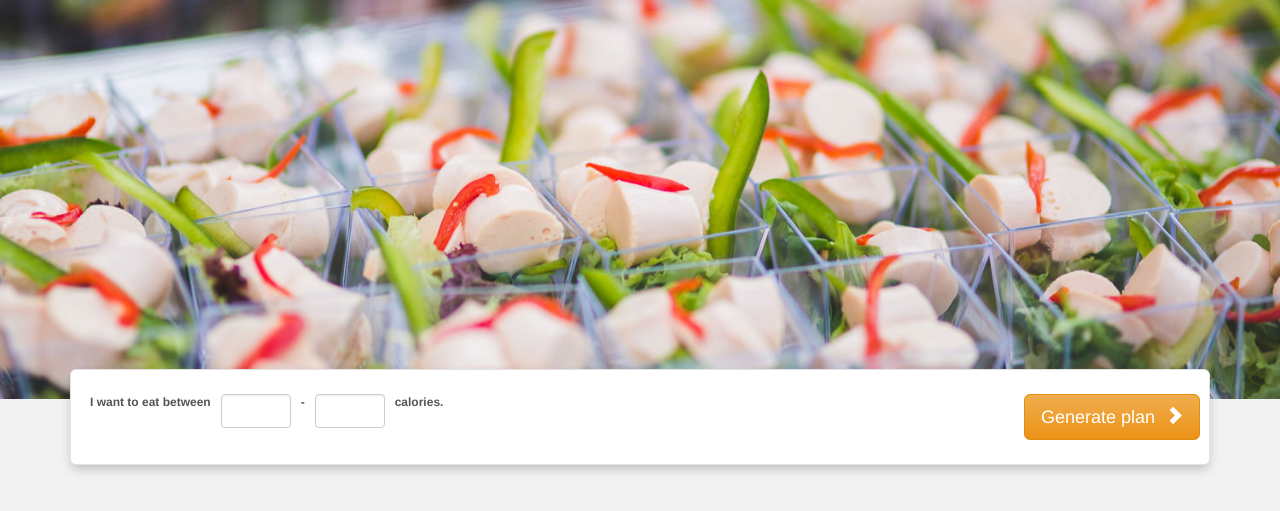
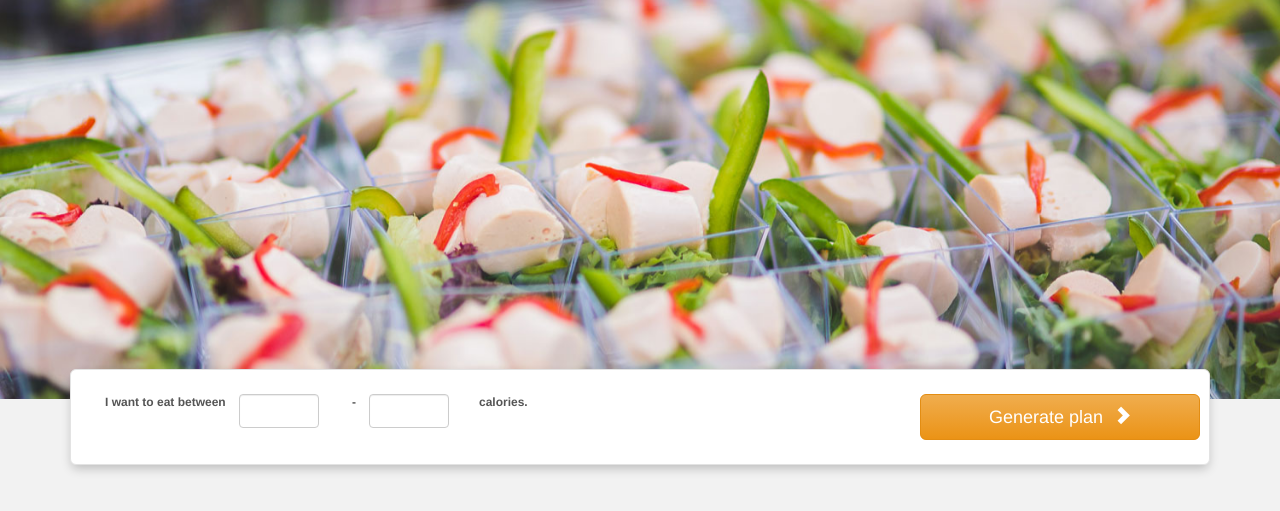
Before and after one commit to raresluncan/idealfoods, a Django app: page / in a window 1280 px wide. Shown: the part 53-564 px from the top of the page. Run offline with Django 3.2, Linux system fonts and the light colour scheme; parts of the project's set-up code (start-up, migrations or seed data) failed here and were passed over; some libraries are stand-ins or nearby versions.

Commit message:
Use bootstrap cols for calories input layout.

```diff
--- a/app/static/app/css/common.css
+++ b/app/static/app/css/common.css
@@ -20,6 +20,12 @@ html body {
   vertical-align: middle;
 }
 
+.home-inputs .form-group {
+  margin: 0;
+  padding: 0;
+}
+
+
 .btn.btn-warning {
   color: #ffffff;
   background-color: #F0AD4E;
--- a/app/static/app/css/home.css
+++ b/app/static/app/css/home.css
@@ -21,14 +21,24 @@
 
 .home-main-input .form-group {
   margin: 0px;
+  height: 34px;
+  max-width: 100px;
 }
 
-.well.well-lg .home-inputs {
-  vertical-align: middle;
+.home-main-input .form-group input {
+  max-width: 80px;
 }
 
-.form-control.home-input-number {
-  max-width: 70px;
+.home-inputs .home-main-text {
+  margin: 0px;
+  text-align: left;
+  padding: 0px;
+  max-width: 124px;
+}
+
+.home-main-text.hyphen-sm-1 {
+  max-width: 10px;
+  text-align: center;
 }
 
 /* viewport for bootstrap 3 xs */
@@ -37,4 +47,9 @@
     margin-top: 10px;
     z-index: 100;
   }
+
+  .home-inputs .home-main-text {
+    text-align: center;
+    margin-top: 10px;
+  }
 }
--- a/app/templates/app/home.html
+++ b/app/templates/app/home.html
@@ -11,27 +11,27 @@
   <div class="animated bounceInLeft container">
     <div class="well well-lg home-main-input">
       <div class="row vertical-align">
-        <button type="button" class="btn btn-warning btn-lg pull-right">
+        <div class="home-inputs vertical-align col-xs-12 col-sm-9">
+          <div class="home-main-text col-xs-12 col-sm-3">
+            <p>I want to eat between</p>
+          </div>
+          <div class="form-group col-xs-12 col-sm-3">
+            <input type="text" class="form-control home-input-number-min">
+          </div>
+          <div class="home-main-text col-xs-12 col-sm-1 hyphen-sm-1">
+            <p> - </p>
+          </div>
+          <div class="form-group col-xs-12 col-sm-3">
+            <input type="text" class="form-control home-input-number-max">
+          </div>
+          <div class="home-main-text col-xs-12 col-sm-1">
+            <p>calories.</p>
+          </div>
+        </div>
+        <button type="button" class="btn btn-warning btn-lg col-xs-12 col-sm-3">
           Generate plan
           <span class="glyphicon glyphicon-chevron-right btn-glyph-after"></span>
         </button>
-        <div class="home-inputs row vertical-align col-sm-9">
-          <div class="home-main-text pull-left">
-            I want to eat between
-          </div>
-          <div class="form-group pull-left">
-            <input type="text" class="form-control home-input-number">
-          </div>
-          <div class="home-main-text pull-left">
-             -
-          </div>
-          <div class="form-group pull-left">
-            <input type="text" class="form-control home-input-number">
-          </div>
-          <div class="home-main-text pull-left">
-            calories.
-          </div>
-        </div>
       </div>
     </div>
   </div>
```
